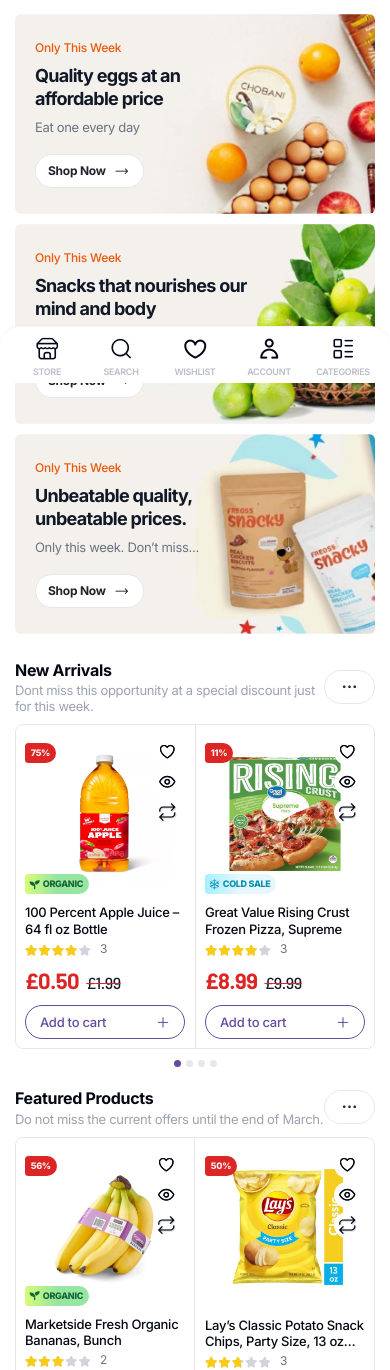
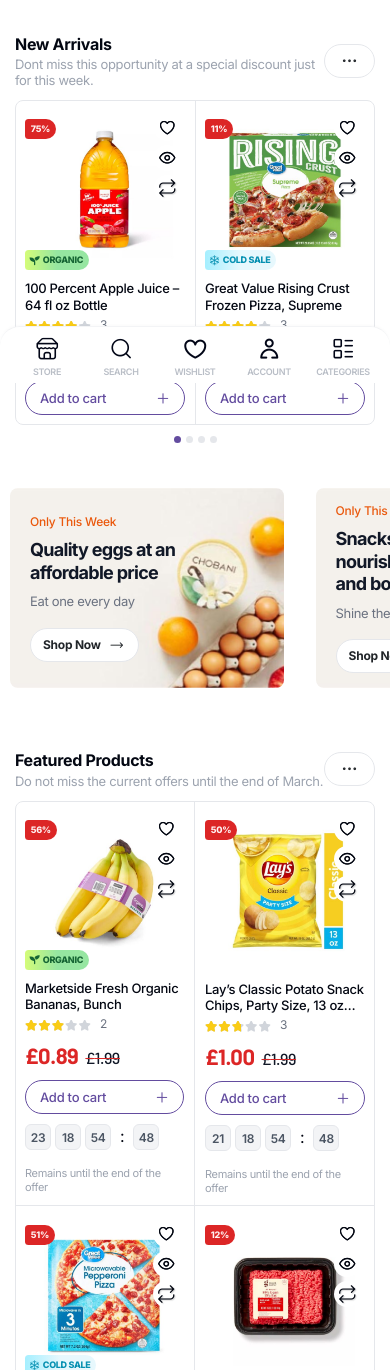
Before and after one commit to SurajM9823/teraifoods, a Django app: page / in a window 390 px wide. Shown: the part 461-1831 px from the top of the page. Run offline with Django 5.2, Linux system fonts and the light colour scheme; parts of the project's set-up code (start-up, migrations or seed data) failed here and were passed over; some libraries are stand-ins or nearby versions.

Commit message:
added: auth an ui fix

```diff
--- a/customers/middleware.py
+++ b/customers/middleware.py
@@ -55,4 +55,7 @@ class AuthenticationProtectionMiddleware(MiddlewareMixin):
         if request.path.startswith(("/accounts/", "/manage-profile/")):
             patch_cache_control(response, no_store=True, private=True)
             response["Referrer-Policy"] = "same-origin"
+            # Account forms can be shown in our own storefront popup only.
+            response["X-Frame-Options"] = "SAMEORIGIN"
+            response["Content-Security-Policy"] = "frame-ancestors 'self'"
         return response
--- a/web/static/web/css/terai-interactive.css
+++ b/web/static/web/css/terai-interactive.css
@@ -4303,13 +4303,130 @@ body:not(.home) .header-nav .categories-menu .site-categories.show,
 }
 
 /* ==========================================================================
-   Mobile Responsive Optimizations
-   Hide the 4 feature items (Payment only online, New stocks and sales,
-   Quality assurance, Delivery from 1 hour) and adjacent divider on mobile only.
+   Mobile Responsive Optimizations (Mobile Only: max-width: 767.98px)
    ========================================================================== */
 @media (max-width: 767.98px) {
+  /* 1. Hide the 4 feature items (Payment only online, etc.) and divider */
   .elementor-element.elementor-element-bf0a5c8,
   .elementor-element.elementor-element-5e387b8 {
     display: none !important;
   }
-}
+
+  /* 2. Re-order sections on mobile:
+        1: Hero Slider
+        2: New Arrivals Header
+        3: New Arrivals Product Carousel
+        4: "Only This Week" (3 Cards Horizontal Slider)
+        5: Featured Products Header
+        6: Featured Products Grid
+        7: Best Sellers Header
+        8: Best Sellers Grid
+        9: Wholesale / Bulk Banner
+  */
+  .elementor.elementor-3074 {
+    display: flex !important;
+    flex-direction: column !important;
+  }
+
+  /* 1. Hero Slider */
+  .elementor-3074 > .elementor-element-0f7981c {
+    order: 1 !important;
+  }
+
+  /* 2. New Arrivals Header & Carousel - Placed above the 3 cards */
+  .elementor-3074 > .elementor-element-4b2256e {
+    order: 2 !important;
+    margin-top: 14px !important;
+    margin-bottom: 2px !important;
+  }
+  .elementor-3074 > .elementor-element-d6f7202 {
+    order: 3 !important;
+    margin-bottom: 16px !important;
+  }
+
+  /* 3. "Only This Week" (3 Cards) - Placed below New Arrivals and converted to horizontal slider */
+  .elementor-3074 > .elementor-element-4415f94,
+  .elementor-3074 > .mobile-cards-slider {
+    order: 4 !important;
+    margin-top: 4px !important;
+    margin-bottom: 22px !important;
+    width: 100% !important;
+    max-width: 100% !important;
+    padding-left: 0 !important;
+    padding-right: 0 !important;
+    overflow: visible !important;
+  }
+
+  .elementor-element.elementor-element-4415f94 > .e-con-inner,
+  .mobile-cards-slider > .e-con-inner {
+    display: flex !important;
+    flex-direction: row !important;
+    flex-wrap: nowrap !important;
+    overflow-x: auto !important;
+    overflow-y: hidden !important;
+    scroll-snap-type: x mandatory !important;
+    -webkit-overflow-scrolling: touch !important;
+    gap: 12px !important;
+    padding: 4px 16px 14px 16px !important;
+    margin: 0 !important;
+    width: 100% !important;
+    max-width: 100vw !important;
+    box-sizing: border-box !important;
+    scrollbar-width: none !important;
+    -ms-overflow-style: none !important;
+  }
+
+  .elementor-element.elementor-element-4415f94 > .e-con-inner::-webkit-scrollbar,
+  .mobile-cards-slider > .e-con-inner::-webkit-scrollbar {
+    display: none !important;
+  }
+
+  /* Each of the 3 "Only This Week" cards in the slider (82% width gives peek of next card) */
+  .elementor-element.elementor-element-4415f94 > .e-con-inner > .elementor-element,
+  .mobile-cards-slider > .e-con-inner > .elementor-element {
+    flex: 0 0 82% !important;
+    width: 82% !important;
+    min-width: 270px !important;
+    max-width: 330px !important;
+    scroll-snap-align: start !important;
+    scroll-snap-stop: always !important;
+    margin: 0 !important;
+    box-sizing: border-box !important;
+  }
+
+  .elementor-element.elementor-element-4415f94 .site-banner,
+  .mobile-cards-slider .site-banner {
+    width: 100% !important;
+    min-height: 180px !important;
+    height: auto !important;
+    border-radius: 8px !important;
+  }
+
+  /* 4. Featured Products Header & Grid - Shown after the 3 cards slider */
+  .elementor-3074 > .elementor-element-358331b {
+    order: 5 !important;
+    margin-top: 6px !important;
+    margin-bottom: 2px !important;
+  }
+  .elementor-3074 > .elementor-element-6356865 {
+    order: 6 !important;
+    margin-bottom: 20px !important;
+  }
+
+  /* 5. Best Sellers Header & Grid */
+  .elementor-3074 > .elementor-element-12144b6 {
+    order: 7 !important;
+    margin-top: 6px !important;
+    margin-bottom: 2px !important;
+  }
+  .elementor-3074 > .elementor-element-d642835 {
+    order: 8 !important;
+    margin-bottom: 20px !important;
+  }
+
+  /* 6. Wholesale / Bulk Orders Banner */
+  .elementor-3074 > .elementor-element-a8ecbbc {
+    order: 9 !important;
+    margin-bottom: 24px !important;
+  }
+}
--- a/web/static/web/js/terai-interactive.js
+++ b/web/static/web/js/terai-interactive.js
@@ -2556,8 +2556,53 @@
     localStorage.removeItem('terai_auth_user_session');
     localStorage.removeItem('teraifood_auth_user');
   } catch (error) {}
-  function openLoginModal() { window.location.assign('/manage-profile/'); }
-  function closeLoginModal() {}
+  let accountDialog;
+  let accountFrame;
+  let accountReturnFocus;
+  let previousBodyOverflow;
+  function closeLoginModal() {
+    if (!accountDialog?.open) return;
+    accountDialog.close();
+  }
+  function openLoginModal() {
+    accountReturnFocus = document.activeElement;
+    if (!accountDialog) {
+      const style = document.createElement('style');
+      style.textContent = '#terai-account-dialog{width:360px;max-width:calc(100vw - 24px);max-height:calc(100dvh - 32px);padding:0;border:0;border-radius:0;background:#fff;box-shadow:0 15px 55px #0003;overflow:hidden}#terai-account-dialog::backdrop{background:rgba(15,23,42,.48)}#terai-account-dialog iframe{display:block;width:100%;height:440px;max-height:calc(100dvh - 32px);border:0;background:#fff}';
+      document.head.append(style);
+      accountDialog = document.createElement('dialog');
+      accountDialog.id = 'terai-account-dialog';
+      accountDialog.setAttribute('aria-label', 'Terai Food account');
+      accountFrame = document.createElement('iframe');
+      accountFrame.title = 'Sign in or create your Terai Food account';
+      accountDialog.append(accountFrame);
+      document.body.append(accountDialog);
+      accountDialog.addEventListener('click', event => {
+        if (event.target !== accountDialog) return;
+        const bounds = accountDialog.getBoundingClientRect();
+        if (event.clientX < bounds.left || event.clientX > bounds.right || event.clientY < bounds.top || event.clientY > bounds.bottom) closeLoginModal();
+      });
+      accountDialog.addEventListener('close', () => {
+        document.body.style.overflow = previousBodyOverflow;
+        accountReturnFocus?.focus();
+        accountFrame.src = 'about:blank';
+      });
+      window.addEventListener('message', event => {
+        if (event.origin !== window.location.origin || event.source !== accountFrame.contentWindow || !accountDialog.open) return;
+        if (event.data?.type === 'terai-auth-close') closeLoginModal();
+        if (event.data?.type === 'terai-auth-size' && Number.isFinite(event.data.height)) {
+          accountFrame.style.height = Math.max(160, Math.min(event.data.height, window.innerHeight - 32)) + 'px';
+        }
+        if (event.data?.type === 'terai-auth-complete') window.location.assign('/manage-profile/');
+      });
+    }
+    if (accountDialog.open) return;
+    previousBodyOverflow = document.body.style.overflow;
+    document.body.style.overflow = 'hidden';
+    accountFrame.src = '/accounts/login/';
+    accountDialog.showModal();
+    accountFrame.focus();
+  }
   window.teraiOpenLoginModal = openLoginModal;
   window.teraiCloseLoginModal = closeLoginModal;
   window.teraiShowToast = showToast;
@@ -2573,12 +2618,12 @@
       });
     });
 
-    // Route all account triggers to the session-protected account page.
+    // Keep the original popup interaction; forms and verification run on the server.
     document.querySelectorAll('.login-form-button, .user, .header-account, [data-modal="login"]').forEach(button => {
       button.addEventListener('click', event => {
         event.preventDefault();
         event.stopPropagation();
-        window.location.assign('/manage-profile/');
+        openLoginModal();
       });
     });
 
--- a/web/templates/account/signup.html
+++ b/web/templates/account/signup.html
@@ -1,8 +1,8 @@
 {% extends "account/base_entrance.html" %}
 {% block head_title %}Create your account{% endblock %}
 {% block content %}
-<span class="eyebrow">JOIN TERAI FOOD</span><h1>Create your account</h1><p>We’ll email a six-digit code to verify it’s you.</p>
+<h1>Create Account</h1><p>We’ll email a six-digit code to verify it’s you.</p>
 <form method="post" action="{% url 'account_signup' %}">{% csrf_token %}{{ form.as_p }}{{ redirect_field }}<button type="submit">Create account & send code</button></form>
-<p>Already registered? <a href="{{ login_url }}">Sign in</a></p>
+<p class="auth-bottom">Already registered? <a href="{{ login_url }}">Sign in</a></p>
 {% include "socialaccount/snippets/login.html" %}
 {% endblock %}
--- a/web/templates/web/blogs.html
+++ b/web/templates/web/blogs.html
@@ -1310,6 +1310,6 @@
 
 		});
 	</script>
-	<script src="{% static 'web/' %}js/terai-interactive.js?v=server-auth-1"></script>
+	<script src="{% static 'web/' %}js/terai-interactive.js?v=original-popup-2"></script>
 </body>
 </html>
--- a/web/templates/web/bulk-order.html
+++ b/web/templates/web/bulk-order.html
@@ -1293,6 +1293,6 @@
 			}
 		}
 	</script>
-	<script src="{% static 'web/' %}js/terai-interactive.js?v=server-auth-1"></script>
+	<script src="{% static 'web/' %}js/terai-interactive.js?v=original-popup-2"></script>
 </body>
 </html>
--- a/web/templates/web/cart.html
+++ b/web/templates/web/cart.html
@@ -1738,6 +1738,6 @@
 			recalculateCart();
 		});
 	</script>
-	<script src="{% static 'web/' %}js/terai-interactive.js?v=server-auth-1"></script>
+	<script src="{% static 'web/' %}js/terai-interactive.js?v=original-popup-2"></script>
 </body>
 </html>
--- a/web/templates/web/checkout.html
+++ b/web/templates/web/checkout.html
@@ -1209,6 +1209,6 @@
 			updateTotal();
 		});
 	</script>
-	<script src="{% static 'web/' %}js/terai-interactive.js?v=server-auth-1"></script>
+	<script src="{% static 'web/' %}js/terai-interactive.js?v=original-popup-2"></script>
 </body>
 </html>
--- a/web/templates/web/contact.html
+++ b/web/templates/web/contact.html
@@ -1301,6 +1301,6 @@
 
 		});
 	</script>
-	<script src="{% static 'web/' %}js/terai-interactive.js?v=server-auth-1"></script>
+	<script src="{% static 'web/' %}js/terai-interactive.js?v=original-popup-2"></script>
 </body>
 </html>
--- a/web/templates/web/index.html
+++ b/web/templates/web/index.html
@@ -1200,7 +1200,7 @@ body.home header.site-header.sticky-header .categories-menu .categories-toggle {
 				</div>
 					</div>
 				</div>
-		<div class="elementor-element elementor-element-4415f94 e-flex e-con-boxed e-con e-parent" data-id="4415f94" data-element_type="container" data-e-type="container">
+		<div class="elementor-element elementor-element-4415f94 e-flex e-con-boxed e-con e-parent mobile-cards-slider" data-id="4415f94" data-element_type="container" data-e-type="container">
 					<div class="e-con-inner">
 		<div class="elementor-element elementor-element-d5f667d e-con-full e-flex e-con e-child" data-id="d5f667d" data-element_type="container" data-e-type="container">
 				<div class="elementor-element elementor-element-355abe2 elementor-widget elementor-widget-grogin-banner-box" data-id="355abe2" data-element_type="widget" data-e-type="widget" data-widget_type="grogin-banner-box.default">
@@ -1877,6 +1877,6 @@ var locationfilter = {"popup":"0"};
 <script id="grogin-core-custom-scripts-js" src="{% static 'web/' %}js/custom-scripts.js" ></script>
 <script src="{% static 'web/' %}js/leaflet.js"></script>
 <script src="{% static 'web/' %}js/uk-address-map.js"></script>
-<script src="{% static 'web/' %}js/terai-interactive.js?v=server-auth-1"></script>
+<script src="{% static 'web/' %}js/terai-interactive.js?v=original-popup-2"></script>
 
 </body></html>
--- a/web/templates/web/payment.html
+++ b/web/templates/web/payment.html
@@ -1378,6 +1378,6 @@
 			}
 		});
 	</script>
-	<script src="{% static 'web/' %}js/terai-interactive.js?v=server-auth-1"></script>
+	<script src="{% static 'web/' %}js/terai-interactive.js?v=original-popup-2"></script>
 </body>
 </html>
--- a/web/templates/web/product-detail.html
+++ b/web/templates/web/product-detail.html
@@ -2491,7 +2491,7 @@
 	</script>
 
 	<!-- Main Theme and Interactive Engine -->
-	<script src="{% static 'web/' %}js/terai-interactive.js?v=server-auth-1"></script>
+	<script src="{% static 'web/' %}js/terai-interactive.js?v=original-popup-2"></script>
 
 	<script>
 		document.addEventListener('DOMContentLoaded', function () {
--- a/web/templates/web/product.html
+++ b/web/templates/web/product.html
@@ -2491,7 +2491,7 @@
 	</script>
 
 	<!-- Main Theme and Interactive Engine -->
-	<script src="{% static 'web/' %}js/terai-interactive.js?v=server-auth-1"></script>
+	<script src="{% static 'web/' %}js/terai-interactive.js?v=original-popup-2"></script>
 
 	<script>
 		document.addEventListener('DOMContentLoaded', function () {
--- a/web/templates/web/shop.html
+++ b/web/templates/web/shop.html
@@ -1636,6 +1636,6 @@
 	</script>
 
 	<!-- Main Theme and Interactive Engine -->
-	<script src="{% static 'web/' %}js/terai-interactive.js?v=server-auth-1"></script>
+	<script src="{% static 'web/' %}js/terai-interactive.js?v=original-popup-2"></script>
 </body>
 </html>
--- a/web/templates/web/track-order.html
+++ b/web/templates/web/track-order.html
@@ -1232,6 +1232,6 @@
 
 
 	</script>
-	<script src="{% static 'web/' %}js/terai-interactive.js?v=server-auth-1"></script>
+	<script src="{% static 'web/' %}js/terai-interactive.js?v=original-popup-2"></script>
 </body>
 </html>
```
Also changed, not shown: tools/customer_browser_smoke.cjs (+22 -5 lines), web/static/web/js/customer-auth.js (added, +43 -0 lines), web/templates/account/login.html (+11 -5 lines), web/templates/allauth/layouts/base.html (+5 -6 lines), web/static/web/css/customer-auth.css.
